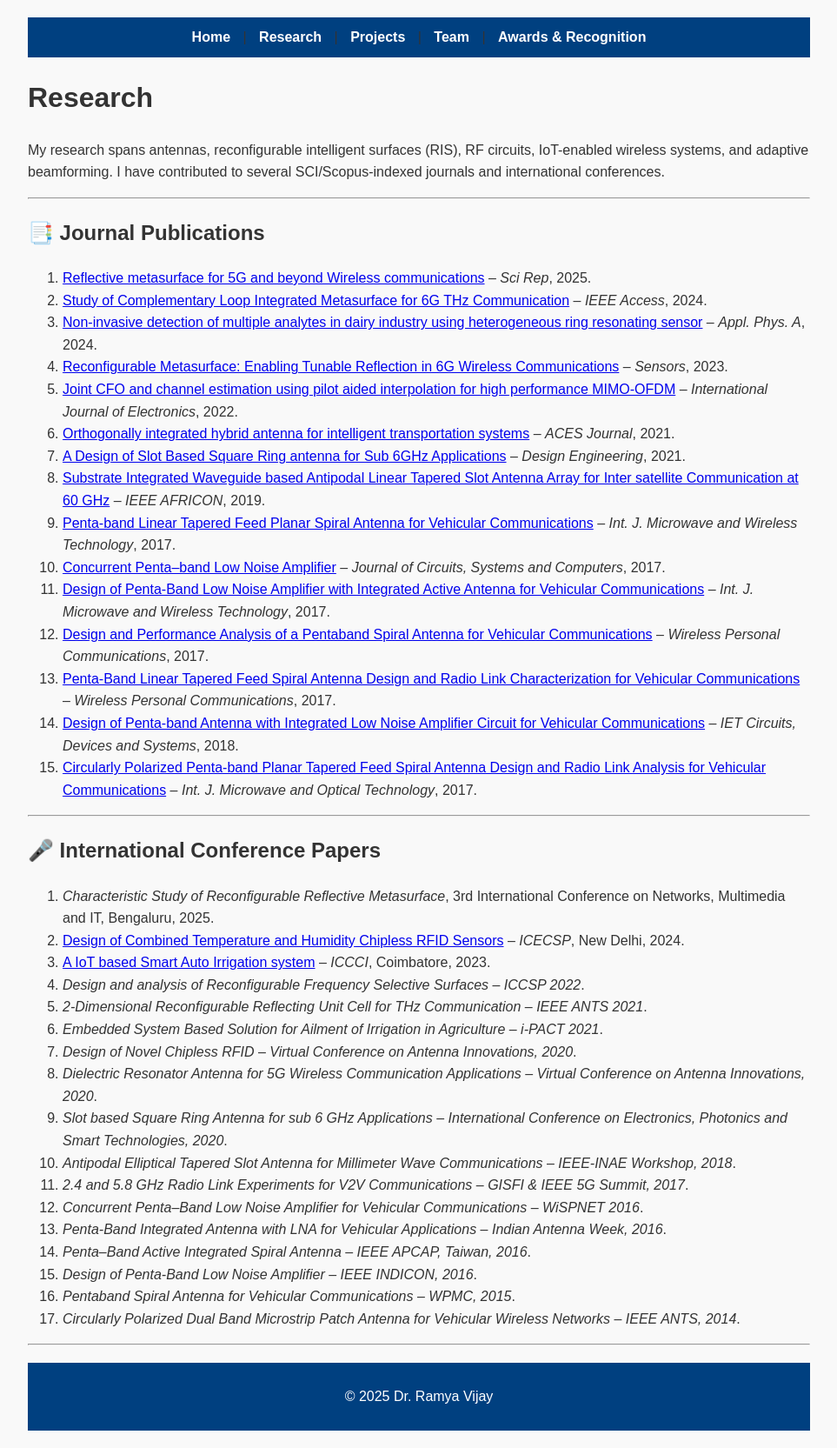
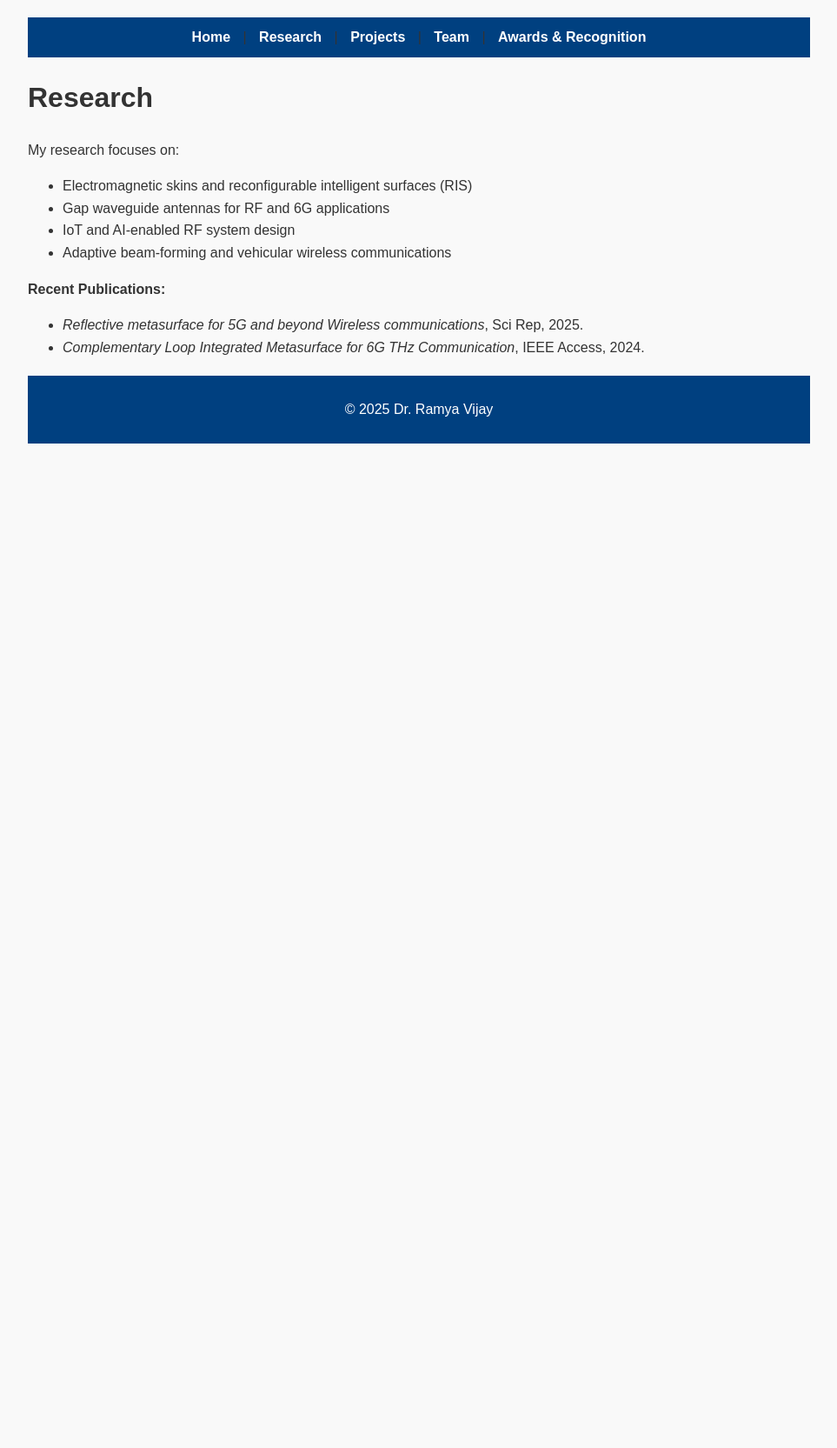
Before and after one commit to ramya-vijay/ramya-vijay.github.io, a Jekyll site: the page built from research.md, in a window 1280 px wide. Shown: the whole page at 87% size, without its empty margins (158-1121 px from the left). Built offline with Jekyll 4.4.1, drawn with Linux system fonts in a browser that asks for light colours; after the commit the page ends 900 px from its top, so only the background shows below that.

Commit message:
Update research.md

```diff
--- a/research.md
+++ b/research.md
@@ -5,48 +5,13 @@ title: Research
 
 # Research
 
-My research spans antennas, reconfigurable intelligent surfaces (RIS), RF circuits, IoT-enabled wireless systems, and adaptive beamforming. I have contributed to several SCI/Scopus-indexed journals and international conferences.
+My research focuses on:
 
----
+- Electromagnetic skins and reconfigurable intelligent surfaces (RIS)
+- Gap waveguide antennas for RF and 6G applications
+- IoT and AI-enabled RF system design
+- Adaptive beam-forming and vehicular wireless communications
 
-## 📑 Journal Publications
-
-1. [Reflective metasurface for 5G and beyond Wireless communications](https://doi.org/10.1038/s41598-024-84523-9) – *Sci Rep*, 2025.
-2. [Study of Complementary Loop Integrated Metasurface for 6G THz Communication](https://doi.org/10.1109/ACCESS.2024.000000) – *IEEE Access*, 2024.
-3. [Non-invasive detection of multiple analytes in dairy industry using heterogeneous ring resonating sensor](https://doi.org/10.1007/s00339-024-07100) – *Appl. Phys. A*, 2024.
-4. [Reconfigurable Metasurface: Enabling Tunable Reflection in 6G Wireless Communications](https://doi.org/10.3390/s23229166) – *Sensors*, 2023.
-5. [Joint CFO and channel estimation using pilot aided interpolation for high performance MIMO-OFDM](https://doi.org/10.1080/00207217.2022.2148087) – *International Journal of Electronics*, 2022.
-6. [Orthogonally integrated hybrid antenna for intelligent transportation systems](https://aces-society.org) – *ACES Journal*, 2021.
-7. [A Design of Slot Based Square Ring antenna for Sub 6GHz Applications](https://www.designengineeringjournal.org) – *Design Engineering*, 2021.
-8. [Substrate Integrated Waveguide based Antipodal Linear Tapered Slot Antenna Array for Inter satellite Communication at 60 GHz](https://doi.org/10.1109/AFRICON46755.2019.9133838) – *IEEE AFRICON*, 2019.
-9. [Penta-band Linear Tapered Feed Planar Spiral Antenna for Vehicular Communications](https://doi.org/10.1017/S175907871700006X) – *Int. J. Microwave and Wireless Technology*, 2017.
-10. [Concurrent Penta–band Low Noise Amplifier](https://doi.org/10.1142/S0218126617501041) – *Journal of Circuits, Systems and Computers*, 2017.
-11. [Design of Penta-Band Low Noise Amplifier with Integrated Active Antenna for Vehicular Communications](https://doi.org/10.1017/S1759078717000630) – *Int. J. Microwave and Wireless Technology*, 2017.
-12. [Design and Performance Analysis of a Pentaband Spiral Antenna for Vehicular Communications](https://doi.org/10.1007/s11277-017-4064-z) – *Wireless Personal Communications*, 2017.
-13. [Penta-Band Linear Tapered Feed Spiral Antenna Design and Radio Link Characterization for Vehicular Communications](https://doi.org/10.1007/s11277-017-4341-x) – *Wireless Personal Communications*, 2017.
-14. [Design of Penta-band Antenna with Integrated Low Noise Amplifier Circuit for Vehicular Communications](https://doi.org/10.1049/iet-cds.2017.0190) – *IET Circuits, Devices and Systems*, 2018.
-15. [Circularly Polarized Penta-band Planar Tapered Feed Spiral Antenna Design and Radio Link Analysis for Vehicular Communications](http://ijmot.com) – *Int. J. Microwave and Optical Technology*, 2017.
-
----
-
-## 🎤 International Conference Papers
-
-1. *Characteristic Study of Reconfigurable Reflective Metasurface*, 3rd International Conference on Networks, Multimedia and IT, Bengaluru, 2025.
-2. [Design of Combined Temperature and Humidity Chipless RFID Sensors](https://doi.org/10.1109/ICECSP61809.2024.10698307) – *ICECSP*, New Delhi, 2024.
-3. [A IoT based Smart Auto Irrigation system](https://doi.org/10.1109/ICCCI56745.2023.10128325) – *ICCCI*, Coimbatore, 2023.
-4. *Design and analysis of Reconfigurable Frequency Selective Surfaces* – *ICCSP 2022*.
-5. *2-Dimensional Reconfigurable Reflecting Unit Cell for THz Communication* – *IEEE ANTS 2021*.
-6. *Embedded System Based Solution for Ailment of Irrigation in Agriculture* – *i-PACT 2021*.
-7. *Design of Novel Chipless RFID* – *Virtual Conference on Antenna Innovations, 2020*.
-8. *Dielectric Resonator Antenna for 5G Wireless Communication Applications* – *Virtual Conference on Antenna Innovations, 2020*.
-9. *Slot based Square Ring Antenna for sub 6 GHz Applications* – *International Conference on Electronics, Photonics and Smart Technologies, 2020*.
-10. *Antipodal Elliptical Tapered Slot Antenna for Millimeter Wave Communications* – *IEEE-INAE Workshop, 2018*.
-11. *2.4 and 5.8 GHz Radio Link Experiments for V2V Communications* – *GISFI & IEEE 5G Summit, 2017*.
-12. *Concurrent Penta–Band Low Noise Amplifier for Vehicular Communications* – *WiSPNET 2016*.
-13. *Penta-Band Integrated Antenna with LNA for Vehicular Applications* – *Indian Antenna Week, 2016*.
-14. *Penta–Band Active Integrated Spiral Antenna* – *IEEE APCAP, Taiwan, 2016*.
-15. *Design of Penta-Band Low Noise Amplifier* – *IEEE INDICON, 2016*.
-16. *Pentaband Spiral Antenna for Vehicular Communications* – *WPMC, 2015*.
-17. *Circularly Polarized Dual Band Microstrip Patch Antenna for Vehicular Wireless Networks* – *IEEE ANTS, 2014*.
-
----
+**Recent Publications:**
+- *Reflective metasurface for 5G and beyond Wireless communications*, Sci Rep, 2025.
+- *Complementary Loop Integrated Metasurface for 6G THz Communication*, IEEE Access, 2024.
```
